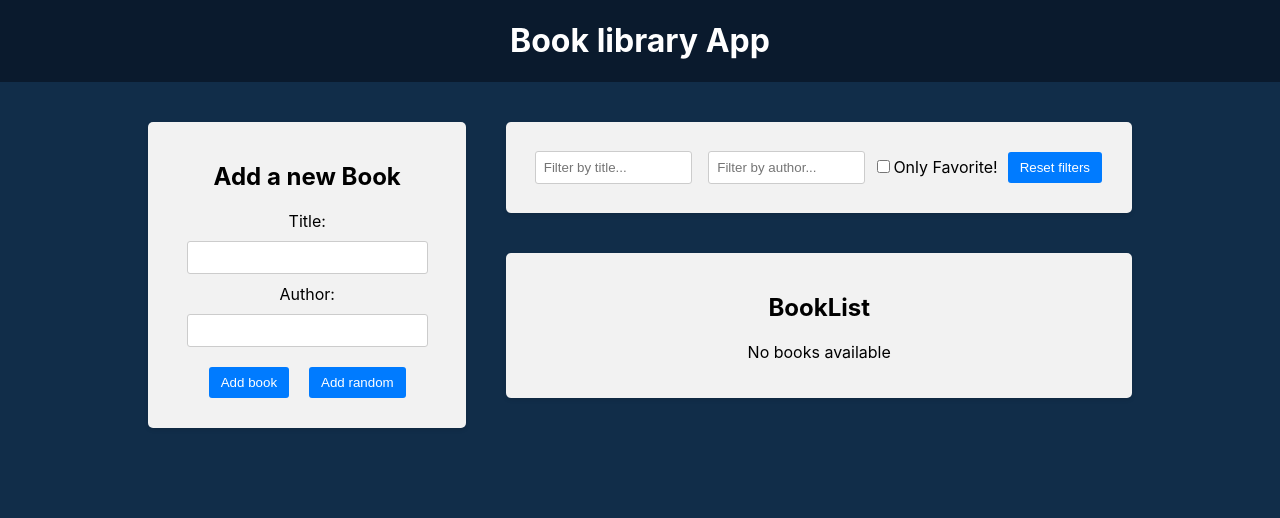
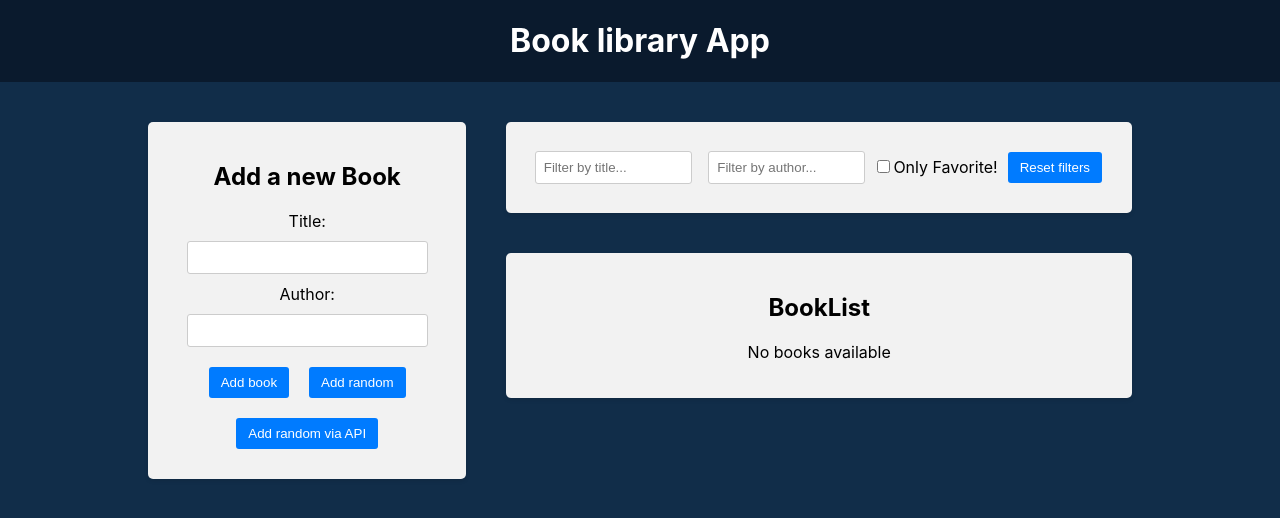
Before and after one commit to VladimirRogalev/30-react-redux, a React (Create React App) app in the folder frontend/: page / in a window 1280 px wide. Shown: the top 518 px of the page. Built offline with nearby package versions, Linux system fonts and the light colour scheme.

Commit message:
Add random book via API

```diff
--- a/frontend/package.json
+++ b/frontend/package.json
@@ -7,6 +7,7 @@
     "@testing-library/jest-dom": "^5.17.0",
     "@testing-library/react": "^13.4.0",
     "@testing-library/user-event": "^13.5.0",
+    "axios": "^1.7.2",
     "react": "^18.3.1",
     "react-dom": "^18.3.1",
     "react-icons": "^5.2.1",
--- a/frontend/src/components/BookForm/BookForm.js
+++ b/frontend/src/components/BookForm/BookForm.js
@@ -2,6 +2,7 @@ import { useState } from 'react';
 import { useDispatch } from 'react-redux';
 import { addBook } from '../../redux/slices/bookSlice';
 import booksData from '../../data/books.json';
+import axios from 'axios';
 import createBookWithId from '../../utils/createBookWithId';
 import './BookForm.css';
 
@@ -25,6 +26,16 @@ const BookForm = () => {
     }
   };
 
+  const handleAddRandomBookViaAPI = async () => {
+    try {
+      const res = await axios.get('http://localhost:4000/random-book');
+      if (res.data && res.data.title && res.data.author) {
+        dispatch(addBook(createBookWithId(res.data)));
+      }
+    } catch (error) {
+      console.log('Error fetching random book', error);
+    }
+  };
   return (
     <div className="app-block book-form">
       <h2>Add a new Book</h2>
@@ -51,6 +62,7 @@ const BookForm = () => {
         <button type="button" onClick={handleAddRandomBook}>
           Add random
         </button>
+        <button onClick={handleAddRandomBookViaAPI}>Add random via API</button>
       </form>
     </div>
   );
```
Also changed, not shown: 1 other file (tests, documents, lock files or other folders).
